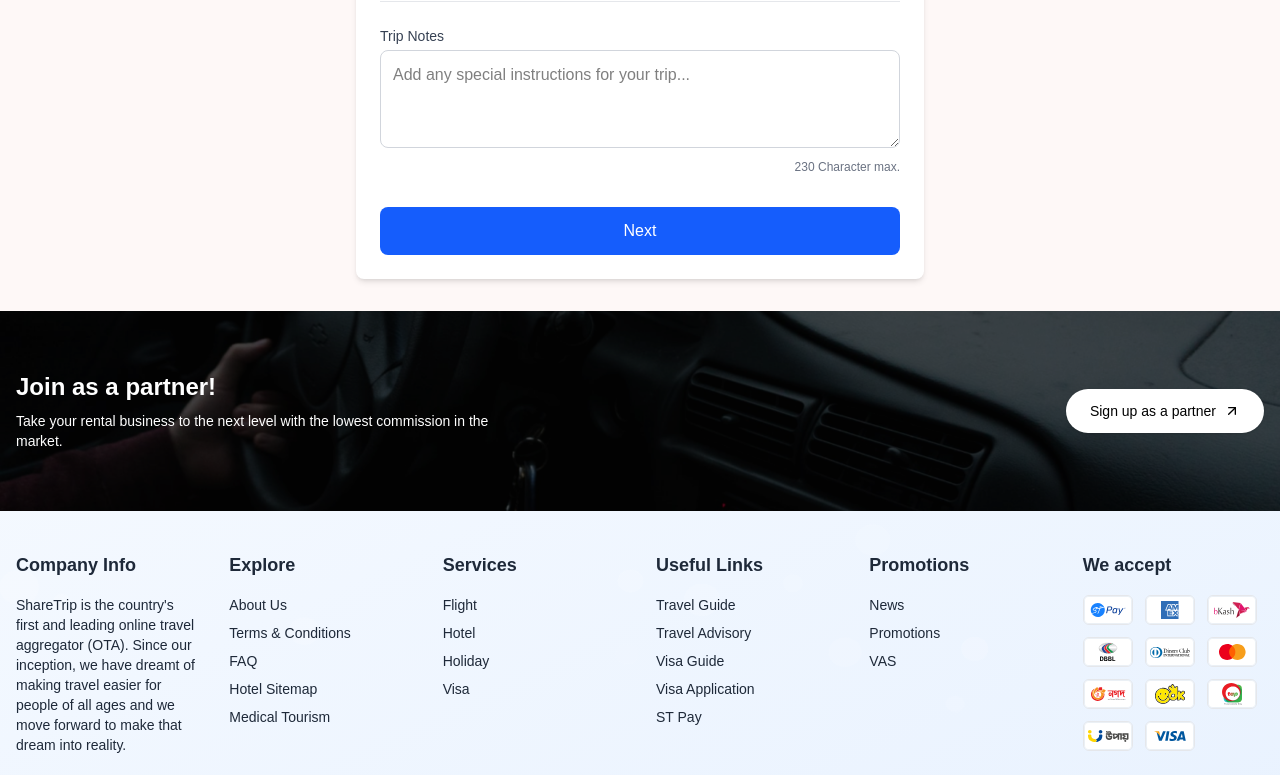
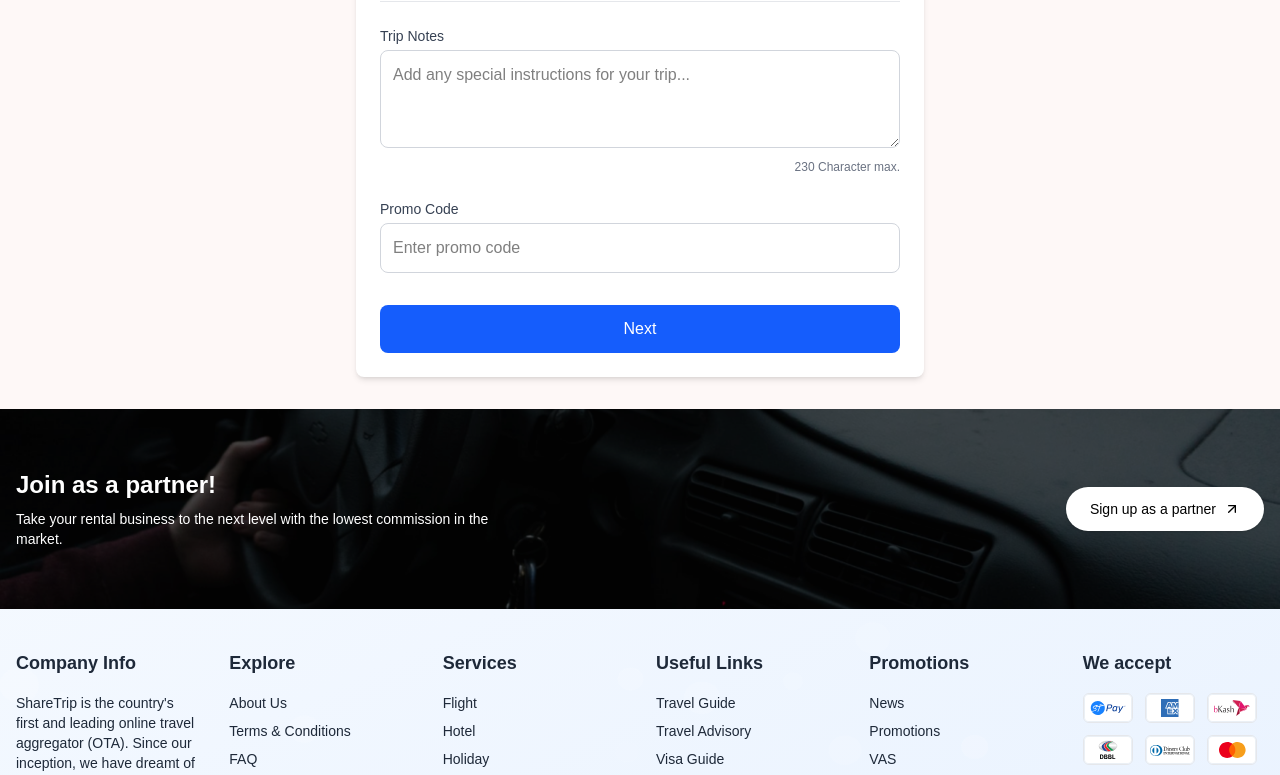
Before and after one commit to khmuhib01/trippe, a Next.js app: page /car-rental/request-trip in a window 1280 px wide. Shown: the part 896-1671 px from the top of the page. Built offline with nearby package versions, Linux system fonts and the light colour scheme.

Commit message:
request trip page design complete

```diff
--- a/src/app/(rental)/car-rental/page.jsx
+++ b/src/app/(rental)/car-rental/page.jsx
@@ -34,7 +34,7 @@ export default function CarRental() {
 							<div className="mt-4 flex justify-end">
 								<Link
 									href="./car-rental/request-trip"
-									className="inline-flex items-center px-6 py-3 rounded-full bg-blue-500 text-white text-sm font-medium shadow hover:bg-orange-600 transition whitespace-nowrap"
+									className="inline-flex items-center px-6 py-3 rounded-full bg-blue-500 text-white text-sm font-medium shadow hover:bg-blue-600 transition whitespace-nowrap"
 								>
 									Request Trip <FiArrowUpRight className="ml-2 w-4 h-4" />
 								</Link>
--- a/src/app/(rental)/car-rental/request-trip/page.jsx
+++ b/src/app/(rental)/car-rental/request-trip/page.jsx
@@ -2,7 +2,8 @@
 import {Back, Edit} from '@/ui-share/Icon';
 import {stPay} from '@/ui-share/Image';
 import Image from 'next/image';
-import React, {useEffect, useState} from 'react';
+import React, {useState} from 'react';
+import {useRouter} from 'next/navigation';
 import dayjs from 'dayjs';
 import {LocalizationProvider} from '@mui/x-date-pickers/LocalizationProvider';
 import {AdapterDayjs} from '@mui/x-date-pickers/AdapterDayjs';
@@ -12,7 +13,7 @@ import {DemoContainer} from '@mui/x-date-pickers/internals/demo';
 import {Switch} from '@mui/material';
 
 export default function RequestTripPage() {
-	const [mounted, setMounted] = useState(false);
+	const router = useRouter();
 	const [showViaPoint, setShowViaPoint] = useState(false);
 	const [viaPoint, setViaPoint] = useState('');
 	const [selectedDate, setSelectedDate] = useState(dayjs());
@@ -21,16 +22,16 @@ export default function RequestTripPage() {
 	const [returnTime, setReturnTime] = useState(dayjs());
 	const [isRoundTrip, setIsRoundTrip] = useState(false);
 	const [tripNote, setTripNote] = useState('');
+	const [promoCode, setPromoCode] = useState('');
 
-	useEffect(() => {
-		setMounted(true);
-	}, []);
-
-	if (!mounted) return null;
+	const handleNext = () => {
+		// You can add form validation here if needed
+		router.push('/car-rental/review-trip-request'); // Navigate to review page
+	};
 
 	return (
 		<LocalizationProvider dateAdapter={AdapterDayjs}>
-			<section className="bg-[#FEF8F7] min-h-screen py-8">
+			<section className="bg-[#FEF8F7] py-8">
 				<div className="container mx-auto">
 					<div className="flex justify-center">
 						<div className="w-full max-w-[600px] px-4">
@@ -240,7 +241,7 @@ export default function RequestTripPage() {
 								<hr className="my-6 border-gray-200" />
 
 								{/* Notes text area */}
-								<div className="mb-8">
+								<div className="mb-6">
 									<label className="block text-sm font-medium text-gray-700 mb-1">Trip Notes</label>
 									<textarea
 										placeholder="Add any special instructions for your trip..."
@@ -253,8 +254,25 @@ export default function RequestTripPage() {
 									<p className="text-xs text-gray-500 text-right mt-1">230 Character max.</p>
 								</div>
 
+								{/* Promo code field */}
+								<div className="mb-8">
+									<label className="block text-sm font-medium text-gray-700 mb-1">Promo Code</label>
+									<div className="flex gap-2">
+										<input
+											type="text"
+											placeholder="Enter promo code"
+											value={promoCode}
+											onChange={(e) => setPromoCode(e.target.value)}
+											className="flex-1 p-3 border border-gray-300 rounded-lg focus:ring-2 focus:ring-blue-500 focus:border-blue-500"
+										/>
+									</div>
+								</div>
+
 								{/* Next button */}
-								<button className="w-full bg-blue-600 hover:bg-blue-700 text-white font-medium py-3 px-4 rounded-lg transition duration-200">
+								<button
+									className="w-full bg-blue-600 hover:bg-blue-700 text-white font-medium py-3 px-4 rounded-lg transition duration-200"
+									onClick={handleNext}
+								>
 									Next
 								</button>
 							</div>
--- /dev/null
+++ b/src/app/(rental)/car-rental/review-trip-request/page.jsx
@@ -0,0 +1,5 @@
+import React from 'react';
+
+export default function ReviewTripRequest() {
+	return <div>ReviewTripRequest</div>;
+}
```
